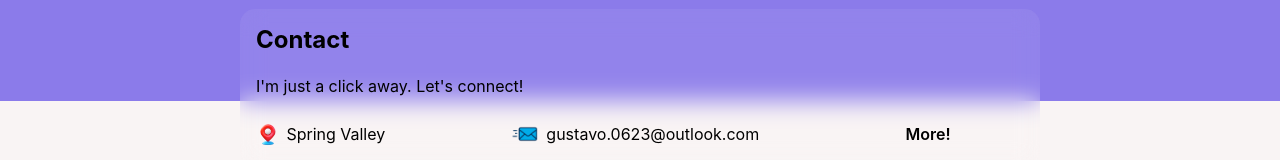
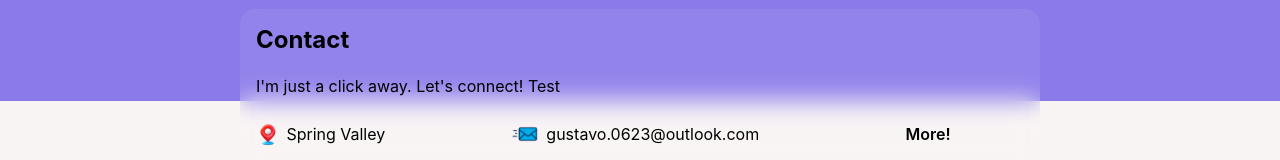
Before and after one commit to Gustavo0623/Gustavo-M-Portfolio, a React (Create React App) app in the folder frontend/: page / in a window 1280 px wide. Shown: the part 1497-1657 px from the top of the page. Built offline with nearby package versions, Linux system fonts and the light colour scheme.

Commit message:
bug fix attempt

```diff
--- a/frontend/src/App.css
+++ b/frontend/src/App.css
@@ -342,7 +342,7 @@ main {
 /* Home */
 
 #intro, #intro-xp, #proj-home, #quick-links, #w-status {
-  width: 100%;
+  width: 60%;
   height: 100%;
   margin-top: 120px;
   margin-bottom: 120px;
@@ -350,10 +350,19 @@ main {
   flex-direction: column;
   justify-content: center;
   align-items: center;
+
+  @media (max-width: 768px) {
+    /* CSS styles for extra small devices */
+    width: 75%;
+  }
+}
+
+#w-status, #quick-links {
+  margin-right: auto;
+  margin-left: auto;
 }
 
 #intro {
-  width: 60%;
   margin: 120px auto 0 auto;
   padding: 0 1em;
 }
@@ -477,7 +486,6 @@ h2 {
 }
 
 #proj-home {
-  width: 60%;
   margin: auto;
 }
 
@@ -562,10 +570,17 @@ h2 {
 }
 
 #t-stack, #otw {
-  width: 60%;
   display: flex;
   flex-direction: column;
   justify-content: center;
+}
+
+#t-stack {
+  width: 60%;
+}
+
+#otw {
+  width: 100%;
 }
 
 #otw, #proj-home, #home-contact, .blur {
@@ -650,7 +665,7 @@ h2 {
 }
 
 #home-contact {
-  width: 60%;
+  width: 100%;
 }
 
 .half, .h-contact {
@@ -711,12 +726,6 @@ h2 {
   object-fit: contain;
   flex: 3;
   border-radius: 7.5px;
-}
-
-#intro, #intro-xp, #otw, #proj-home, #home-contact, .pad, .pad-xp {
-  @media (max-width: 768px) {
-    width: 75%;
-  }
 }
 
 /* About */
--- a/frontend/src/Home.js
+++ b/frontend/src/Home.js
@@ -120,7 +120,7 @@ const Home = () => {
                 <div id='quick-links'>
                     <div id='home-contact'>
                         <h2 className='title fade-in'> Contact </h2>
-                        <p className='msg fade-in'>I'm just a click away. Let's connect!</p>
+                        <p className='msg fade-in'>I'm just a click away. Let's connect! Test</p>
                         {/* placeholder... replace later */}
                         <div className='separate fade-in' id='sep-contact'>
                             <div className='join half'>
```
